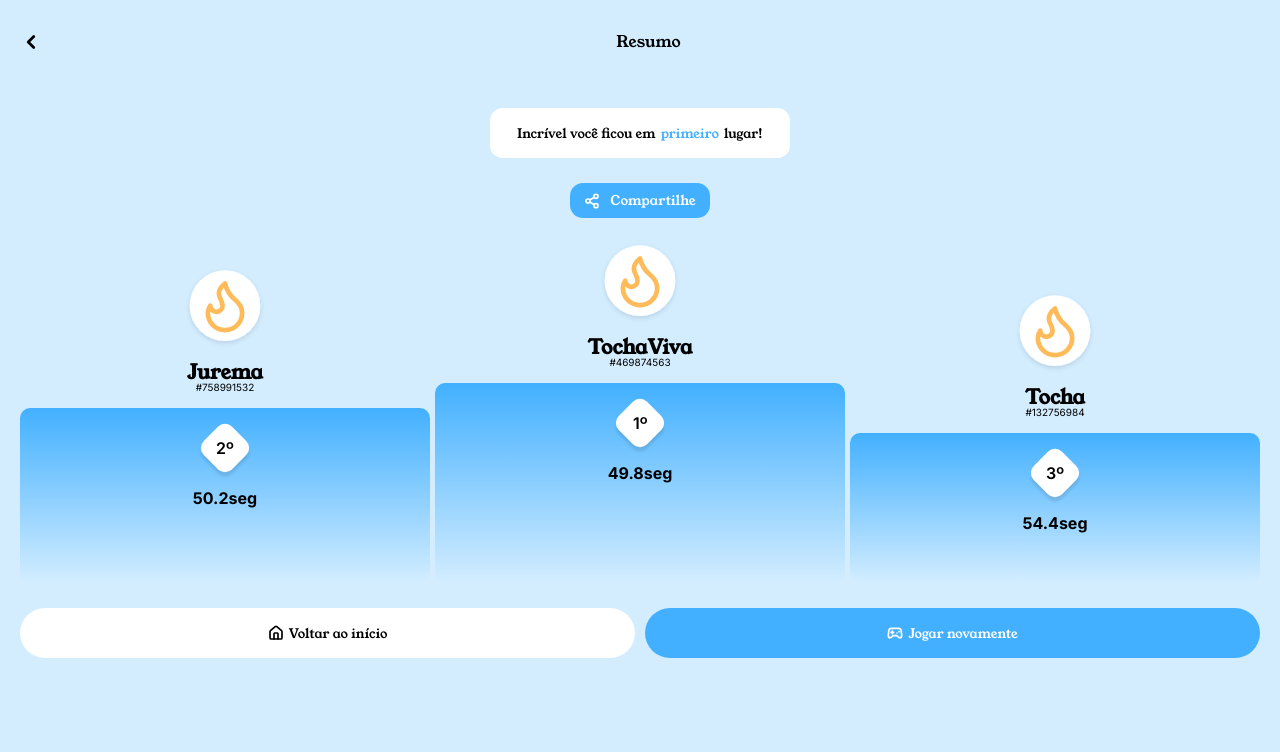
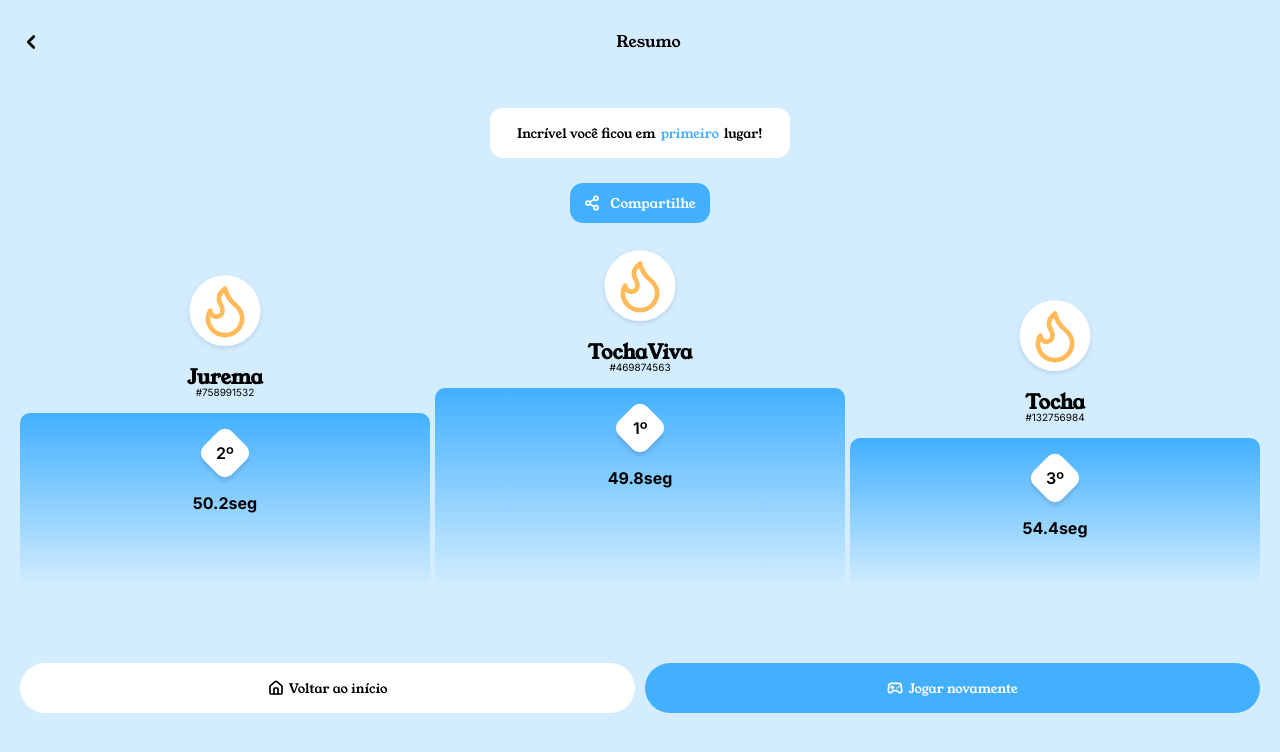
Before and after one commit to TypeClecio/GameBiblico, a React (Vite) app: page /final in a window 1280 px wide. Shown: the top 752 px of the page. Built offline with nearby package versions, Linux system fonts and the light colour scheme.

Commit message:
Ajustando margens de seções

```diff
--- a/src/pages/Final/Final.module.scss
+++ b/src/pages/Final/Final.module.scss
@@ -68,7 +68,7 @@
 
   .botaoCompartilharResultado {
     width: 140px;
-    height: 35px;
+    height: 40px;
     gap: 10px;
     display: flex;
     align-items: center;
@@ -181,6 +181,7 @@
   gap: 10px;
   display: flex;
   width: 100%;
+  padding-top: 50px;
 
   .botaoVoltarAoInicio, .botaoJogarNovamente {
     width: 100%;
```
